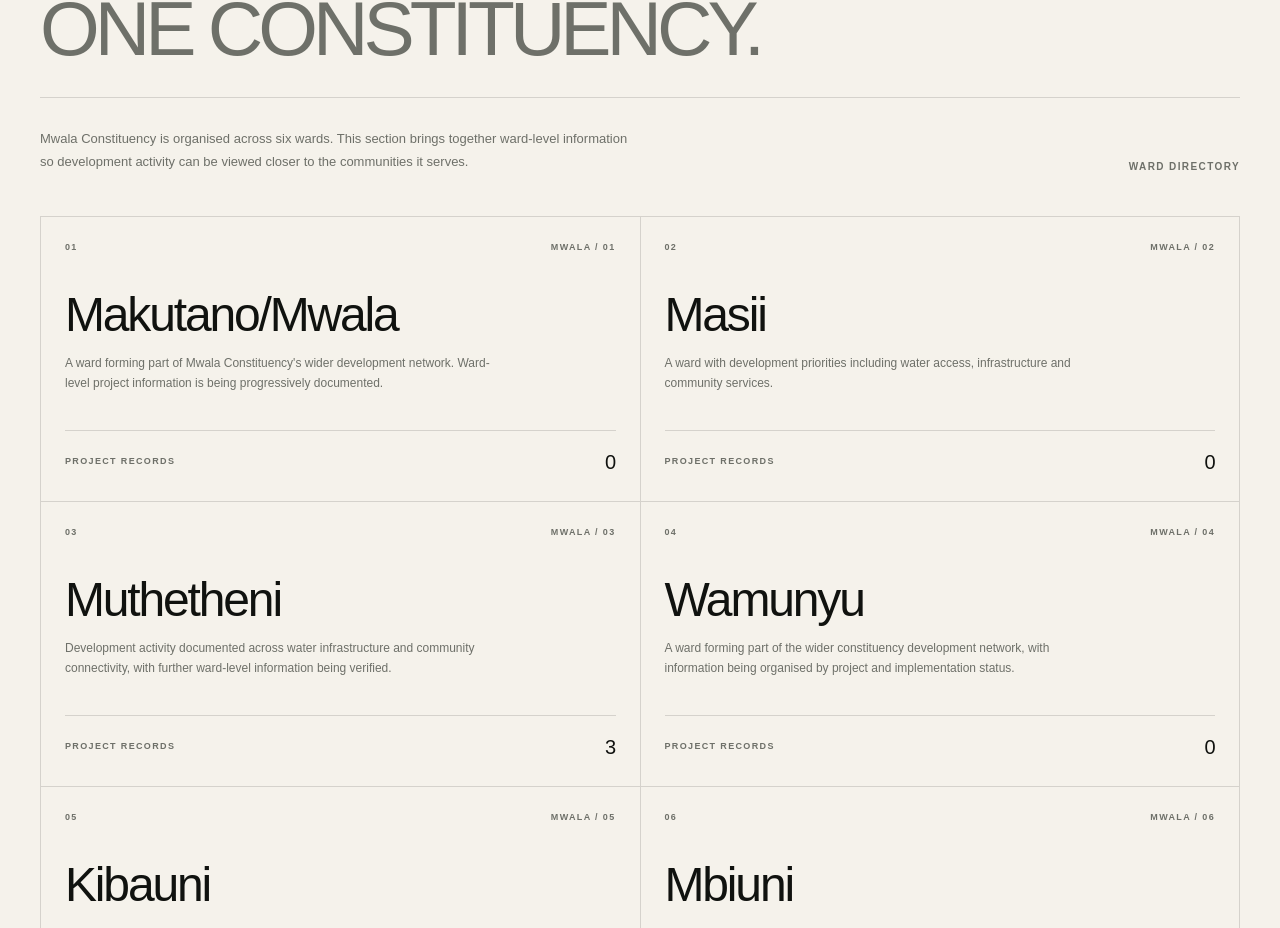
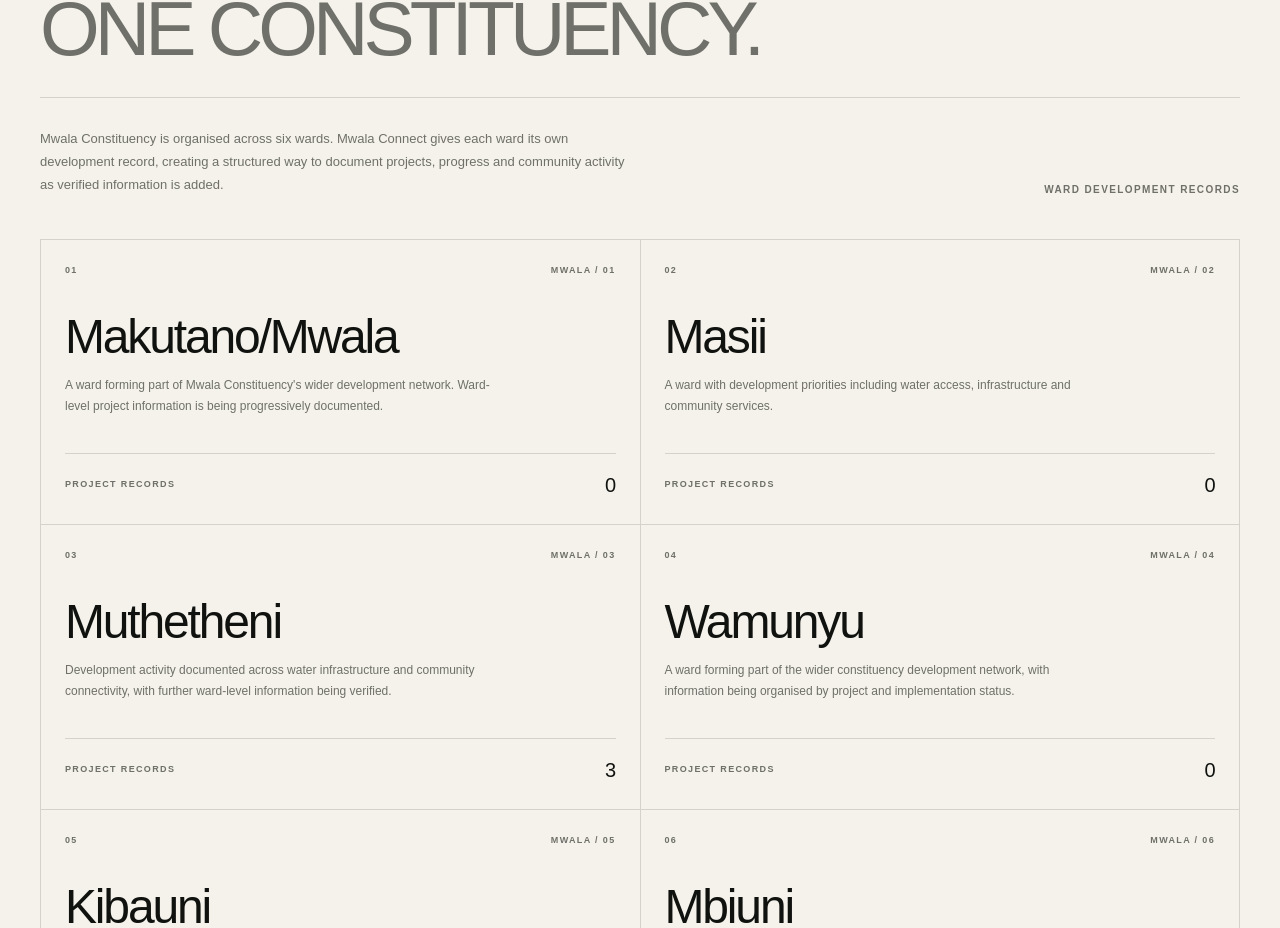
Before and after one commit to Chrisant-gif/mwala-connect, a Next.js app: page / in a window 1280 px wide. Shown: the part 7058-7986 px from the top of the page. Built offline with nearby package versions, Linux system fonts and the light colour scheme.

Commit message:
Refine ward development messaging

```diff
--- a/app/components/Wards.tsx
+++ b/app/components/Wards.tsx
@@ -22,12 +22,13 @@ export default function Wards() {
 
         <div className="wards-intro">
           <p>
-            Mwala Constituency is organised across six wards. This section
-            brings together ward-level information so development activity can
-            be viewed closer to the communities it serves.
+            Mwala Constituency is organised across six wards. Mwala Connect
+            gives each ward its own development record, creating a structured
+            way to document projects, progress and community activity as
+            verified information is added.
           </p>
 
-          <span>WARD DIRECTORY</span>
+          <span>WARD DEVELOPMENT RECORDS</span>
         </div>
 
         <div className="wards-grid">
```
